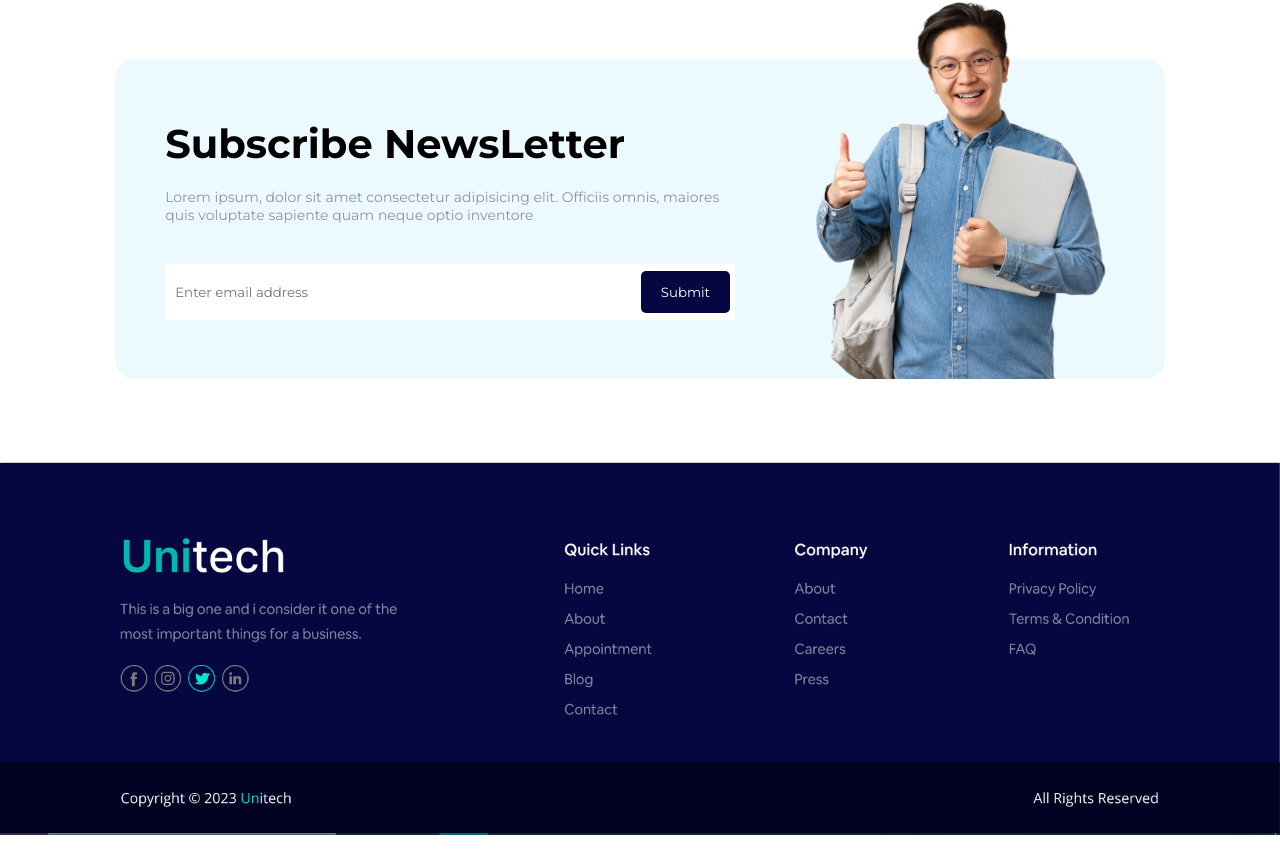
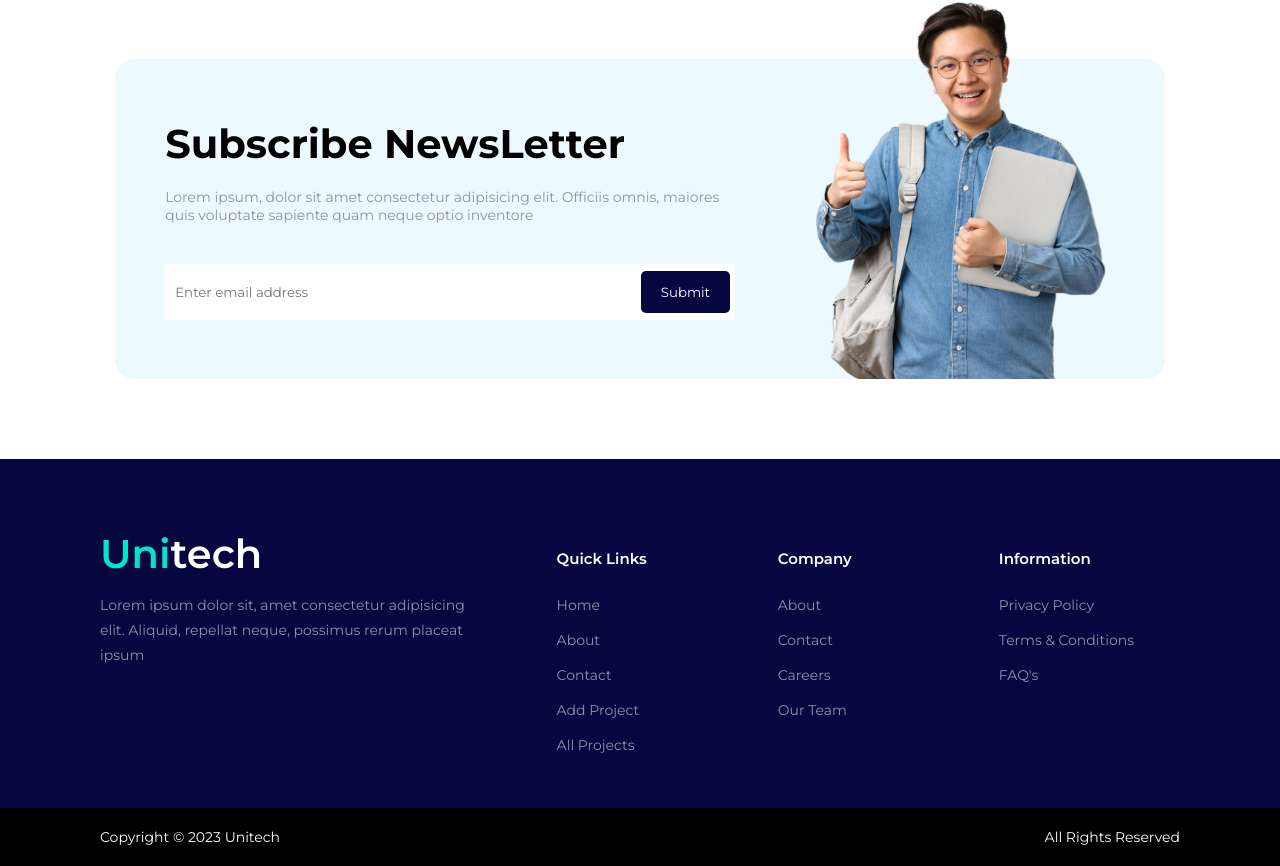
Before and after one commit to Vvivek-Pparashar/Sih, a React (Create React App) app: page / in a window 1280 px wide. Shown: the part 3469-4335 px from the top of the page. Before the commit the page ends 4304 px from the top, so only its background shows below. Built offline with nearby package versions, Linux system fonts and the light colour scheme; what uploader would draw is missing.

Commit message:
landing page updated

```diff
--- /dev/null
+++ b/src/components/footer/Footer.css
@@ -0,0 +1,87 @@
+.m-ftr {
+  display: flex;
+  flex-direction: row;
+  width: 100%;
+  background-color: #060640;
+  padding: 80px 100px 50px;
+  gap: 40px;
+}
+
+@media screen and (max-width: 480px) {
+  .m-ftr {
+    flex-direction: column;
+    padding: 50px 30px 50px;
+  }
+}
+
+.m-ftr-cn {
+  flex: 2.3;
+}
+
+.m-ftr-cn > h1 {
+  margin-bottom: 15px;
+  color: white;
+  font-weight: 600;
+  font-size: 40px;
+  margin-top: -10px;
+}
+
+.m-ftr-cn > p {
+  font-size: 14px;
+  line-height: 25px;
+  margin-right: 40px;
+}
+
+@media screen and (max-width: 480px) {
+  .m-ftr-cn > p {
+    margin-right: 0;
+  }
+}
+
+.m-ftr-lnk {
+  flex: 1;
+  display: flex;
+  flex-direction: column;
+  gap: 10px;
+}
+
+.m-ftr-lnk > h3 {
+  margin-top: 10px;
+  margin-bottom: 15px;
+  color: white;
+  font-weight: 600;
+  font-size: 15px;
+}
+
+.m-ftr-lnk p {
+  font-size: 14px;
+  line-height: 25px;
+}
+
+.m-ftr-lnk p:hover {
+  text-decoration: underline;
+}
+
+@media screen and (max-width: 480px) {
+  .m-ftr-lnk > h3 {
+    margin-bottom: 15px;
+  }
+}
+
+.m-ftr-right {
+  background-color: black;
+  display: flex;
+  justify-content: space-between;
+  padding: 20px 100px;
+}
+
+.m-ftr-right > p {
+  color: white;
+  font-size: 14px;
+}
+
+@media screen and (max-width: 480px) {
+  .m-ftr-right {
+    padding: 20px 20px;
+  }
+}
--- a/src/components/footer/Footer.jsx
+++ b/src/components/footer/Footer.jsx
@@ -1,14 +1,85 @@
-import React from 'react'
+import React from "react";
+import { Link } from "react-router-dom";
+import "./Footer.css";
 
 const footer = () => {
   return (
     <>
-        <img src={("../../../assests/Footer2.png")} alt='footer' style={{
-                width:"100%",
-                marginBottom:"-10px"
-        }}/>
+      <div className="m-ftr">
+        <div className="m-ftr-cn">
+          <h1>
+            <span>Uni</span>tech
+          </h1>
+          <p>
+            Lorem ipsum dolor sit, amet consectetur adipisicing elit. Aliquid,
+            repellat neque, possimus rerum placeat ipsum
+          </p>
+        </div>
+
+        <div className="m-ftr-lnk">
+          <h3>Quick Links</h3>
+          <Link to={"/"} className="Link">
+            <p>Home</p>
+          </Link>
+
+          <Link to={"/"} className="Link">
+            <p>About</p>
+          </Link>
+
+          <Link to={"/"} className="Link">
+            <p>Contact</p>
+          </Link>
+
+          <Link to={"/"} className="Link">
+            <p>Add Project</p>
+          </Link>
+
+          <Link to={"/"} className="Link">
+            <p>All Projects</p>
+          </Link>
+        </div>
+
+        <div className="m-ftr-lnk">
+          <h3>Company</h3>
+          <Link to={"/"} className="Link">
+            <p>About</p>
+          </Link>
+
+          <Link to={"/"} className="Link">
+            <p>Contact</p>
+          </Link>
+
+          <Link to={"/"} className="Link">
+            <p>Careers</p>
+          </Link>
+
+          <Link to={"/"} className="Link">
+            <p>Our Team</p>
+          </Link>
+        </div>
+
+        <div className="m-ftr-lnk">
+          <h3>Information</h3>
+          <Link to={"/"} className="Link">
+            <p>Privacy Policy</p>
+          </Link>
+
+          <Link to={"/"} className="Link">
+            <p>Terms & Conditions</p>
+          </Link>
+
+          <Link to={"/"} className="Link">
+            <p>FAQ's</p>
+          </Link>
+        </div>
+      </div>
+
+      <div className="m-ftr-right">
+        <p>Copyright &#169; 2023 Unitech</p>
+        <p>All Rights Reserved</p>
+      </div>
     </>
-  )
-}
+  );
+};
 
-export default footer
+export default footer;
--- a/src/components/newsletter/NewsLetter.css
+++ b/src/components/newsletter/NewsLetter.css
@@ -47,7 +47,7 @@
 
 .m-nl-l-i > input {
   flex: 1;
-  padding: 20px 10px;
+  padding: 20px 105px 20px 10px;
   border: none;
 }
 
```
